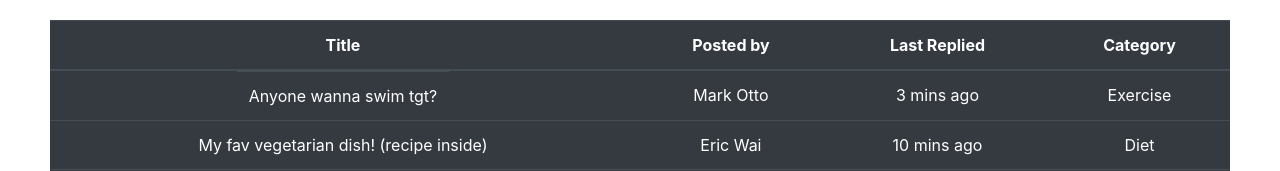
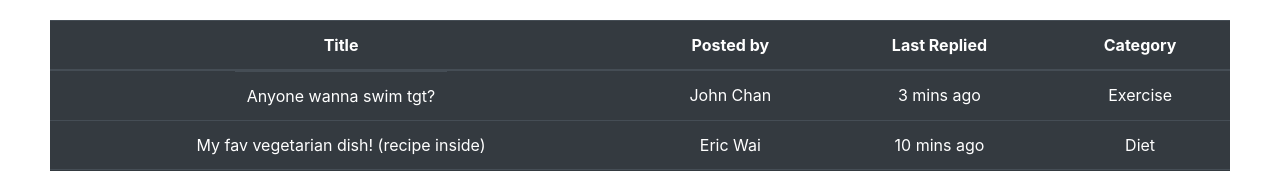
Before and after one commit to HongKong19/team-7, a React (Create React App) app: page /forum in a window 1280 px wide. Shown: the part 174-345 px from the top of the page. Built offline with nearby package versions, Linux system fonts and the light colour scheme.

Commit message:
changed forum

```diff
--- a/src/components/Forum.js
+++ b/src/components/Forum.js
@@ -38,7 +38,7 @@ const Example = (props) => {
           <Link to='/forumExample'>
             <td style={{color:'white'}}>Anyone wanna swim tgt?</td>
           </Link>
-          <td>Mark Otto</td>
+          <td>John Chan</td>
           <td>3 mins ago</td>
           <td>Exercise</td>
         </tr>
```
